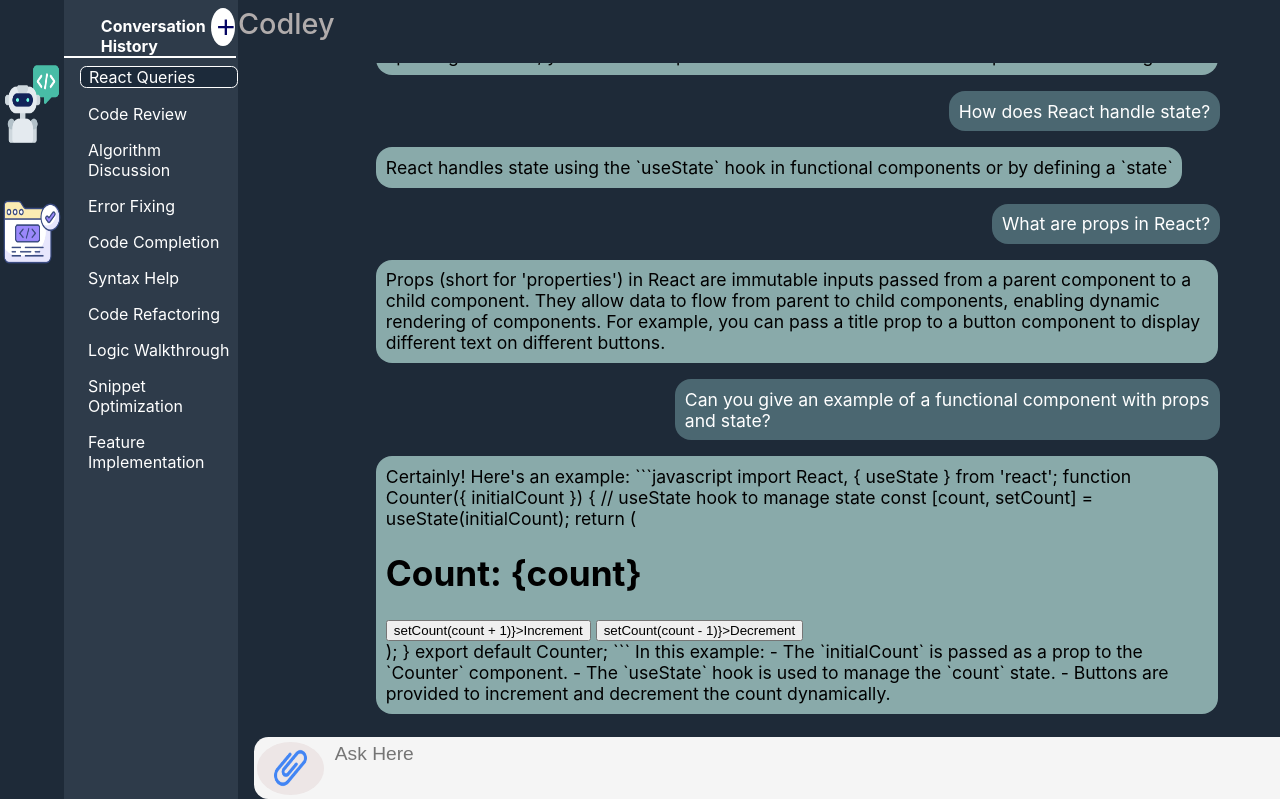
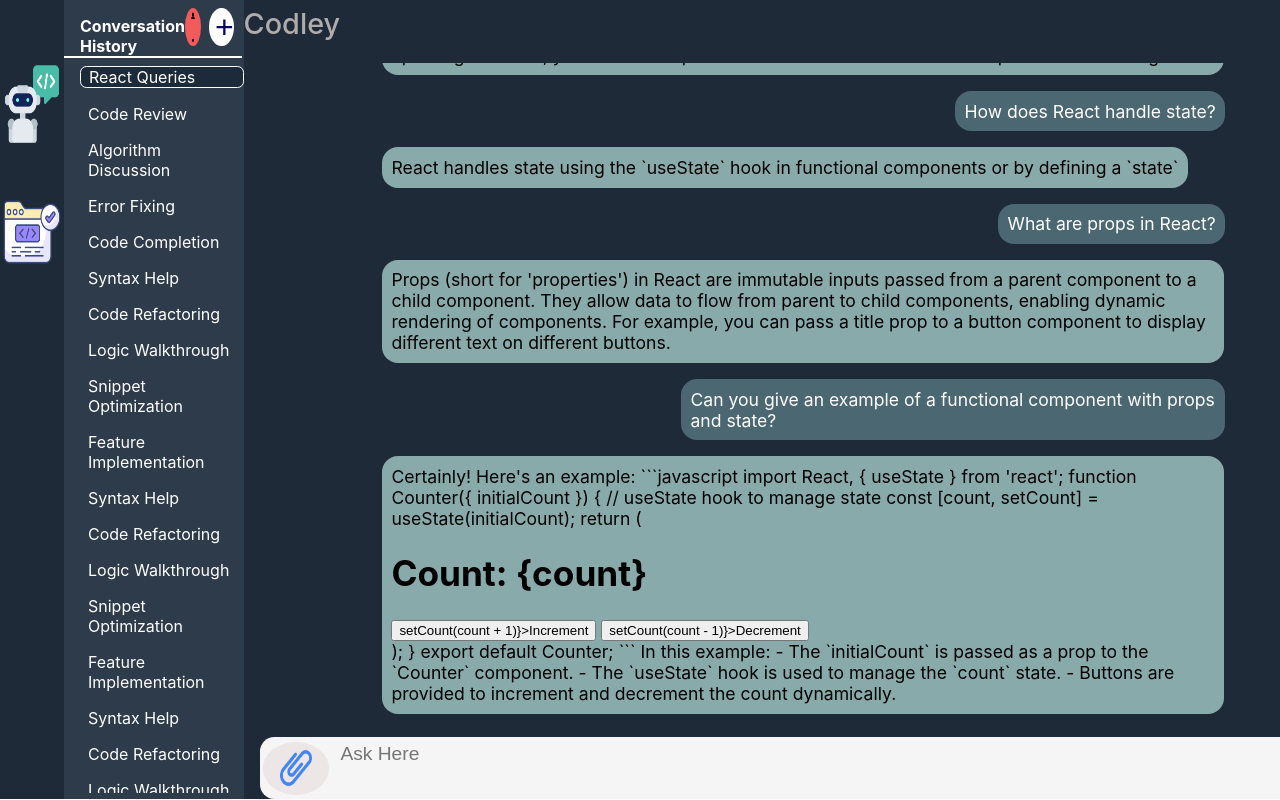
Before and after one commit to ShubhamSingh-04/coding-chatbot, a React (Create React App) app in the folder frontend/: page / in a window 1280 px wide. Shown: the top 800 px of the page. Built offline with nearby package versions, Linux system fonts and the light colour scheme.

Commit message:
context API, chatbot sidepanel

```diff
--- a/frontend/src/App.js
+++ b/frontend/src/App.js
@@ -14,12 +14,13 @@
 
 import SideNavbar from './components/side-navbar/SideNavbar';
 import ChatbotState from './context/chatbotContext/chatbotState';
+import ChatbotContext from './context/chatbotContext/ChatbotContext.js';
 
 
 
 function App() {
   return (
-    <>
+    <ChatbotContext.Provider>
       <Router>
 
         <div className='layout'>
@@ -45,7 +46,7 @@
         </div>
 
       </Router>
-    </>
+    </ChatbotContext.Provider>
   );
 }
 
--- a/frontend/src/components/chatbot-components/attach-file/Attachment.css
+++ b/frontend/src/components/chatbot-components/attach-file/Attachment.css
@@ -66,11 +66,12 @@
 }
 
 .git-hub-input input{
-    height: 80%;
+    height: 113%;
     width: 109%;
 
     outline: none;
     border: none;
+    border-radius: 1.5rem;
 }
 
 
--- a/frontend/src/components/chatbot-components/attach-file/Attachment.js
+++ b/frontend/src/components/chatbot-components/attach-file/Attachment.js
@@ -1,7 +1,9 @@
-import React, { useState } from 'react';
+import React, { useContext, useState } from 'react';
 import './Attachment.css'
+import ChatbotContext from '../../../context/chatbotContext/ChatbotContext';
 
-export default function Attachment({displayAttachment, setDisplayAttachment}) {
+export default function Attachment() {
+  const {displayAttachment, setDisplayAttachment} = useContext(ChatbotContext);
   const [activeInput, setActiveInput] = useState("file");
   const [gitLink, setGitLink] = useState(null);
   const [file, setFile] = useState(null);
@@ -41,7 +43,7 @@
             </div>
             :
             <div className='git-hub-input'>
-              <input type="text" placeholder='https//:github.com/user'/>
+              <input type="text" placeholder='https://github.com/username/repository/'/>
             </div>
           }
           <button className='submit-button' onClick={handleSubmit} > {`${activeInput ==="file"? "Upload File":"Fetch Code"}`}</button>
--- a/frontend/src/components/chatbot-components/chatbot-side-panel/chatbot-side-panel.css
+++ b/frontend/src/components/chatbot-components/chatbot-side-panel/chatbot-side-panel.css
@@ -24,33 +24,53 @@
     color: white;
     font-weight: bold;
 
-    margin-left: 2.3rem;
+    margin-left: 1rem;
 }
 
-.new-chat-button{
+.side-bar-action-btn{
     height: 68%;
     width: 14%;
 
-    margin: 0.5rem 0.1rem 0 0;
+    margin: 0.5rem 0.5rem 0 0;
 
-    /* border: 2px solid white; */
-    background-color: white;
-    border-radius: 50%;
-    color: rgb(5, 5, 99);
-    font-size: 2rem;
 
     outline: none;
     border: none;
 
+    border-radius: 50%;
+}
+
+.delete-button{
+    background-color: rgb(242, 91, 91);
+}
+
+.delete-button:hover{
+    background-color: rgb(192, 76, 76);
+}
+
+.delete-button-icon{
+    height: 100%;
+    width: 100%;
+}
+
+.new-chat-button{
+    /* border: 2px solid white; */
+    background-color: white;
+    color: rgb(5, 5, 99);
+    font-size: 2rem;
+
     box-sizing: border-box;
     align-self:self-start;
+}
 
+.side-bar-action-btn:hover{
+    cursor: pointer;
 }
 
 .new-chat-button:hover{
-    cursor: pointer;
     background-color: rgb(190, 183, 176);
 }
+
 
 .new-chat-button img{
     width: 100%;
@@ -58,11 +78,14 @@
 }
 
 .history-list{
+    /* border: 2px solid red; */
+    height: 92%;
     margin-left: 1rem;
     display: flex;
     flex-direction: column;
 
     color: white;
+    overflow-y: scroll;
 }
 
 .history-list-item{
@@ -88,3 +111,14 @@
 .current_conversation:hover{
    color: white;
 }
+
+::-webkit-scrollbar {
+    width: 12px; /* Width of the scrollbar */
+    height: 12px; /* Height of the horizontal scrollbar */
+  }
+
+  /* Customize the scrollbar thumb (the draggable part) */
+  ::-webkit-scrollbar-thumb {
+    background-color: #888; /* Color of the thumb */
+    border-radius: 10px; /* Roundness of the thumb */
+  }
--- a/frontend/src/components/chatbot-components/chatbot-side-panel/chatbot-side-panel.js
+++ b/frontend/src/components/chatbot-components/chatbot-side-panel/chatbot-side-panel.js
@@ -1,9 +1,11 @@
-import React, { useState } from 'react'
+import React, { useState, useContext } from 'react'
 import './chatbot-side-panel.css';
+import ChatbotContext from '../../../context/chatbotContext/ChatbotContext';
 
 export default function ChatBotSidePanel() {
 
   const [current_conversation, setCurrentConversation] = useState(0);
+  const {setDisplayAttachment} = useContext(ChatbotContext);
 
   const historyList = [
        "React Queries",
@@ -15,10 +17,26 @@
         "Code Refactoring",
         "Logic Walkthrough",
         "Snippet Optimization",
+        "Feature Implementation",
+        "Syntax Help",
+        "Code Refactoring",
+        "Logic Walkthrough",
+        "Snippet Optimization",
+        "Feature Implementation",
+        "Syntax Help",
+        "Code Refactoring",
+        "Logic Walkthrough",
+        "Snippet Optimization",
+        "Feature Implementation",
+        "Syntax Help",
+        "Code Refactoring",
+        "Logic Walkthrough",
+        "Snippet Optimization",
         "Feature Implementation"
   ];
 
   const handelCurrentConversation = (index)=>{
+    setDisplayAttachment(0);
     setCurrentConversation(index);
   }
 
@@ -27,7 +45,11 @@
       <div className="side-panel-action-buttons">
         <p className='history-header-title'>Conversation History</p>
 
-        <button className='new-chat-button'>
+        <button className='delete-button side-bar-action-btn'>
+          <img className='delete-button-icon' src="/delete.png" alt="" />
+        </button>
+
+        <button className='new-chat-button side-bar-action-btn'>
           +
         </button>
       </div>
--- a/frontend/src/components/chatbot-components/chatinput/ChatInput.js
+++ b/frontend/src/components/chatbot-components/chatinput/ChatInput.js
@@ -1,14 +1,17 @@
 import React from 'react';
-import { useState, useRef } from 'react';
+import { useState, useRef, useContext } from 'react';
 import DOMPurify from "dompurify";
+import {Attachment} from "../../chatbot-components";
+import './ChatInput.css';
+import ChatbotContext from '../../../context/chatbotContext/ChatbotContext';
 
-import {Attachment} from "../../chatbot-components";
 
-import './ChatInput.css';
 
 export default function ChatInput({ setMessages }) {
 
+  const {displayAttachment, setDisplayAttachment} = useContext(ChatbotContext);
  const inputBoxRef = useRef(null);
+ const [inputMessage, setInputMessage] = useState("");
 
   const handleInputChange = (event) => {
     setInputMessage(event.target.value);
@@ -41,13 +44,9 @@
   const handelAttachmentDisplay = (e) =>{
     setDisplayAttachment(displayAttachment?0:1);
   }
-
-  const [inputMessage, setInputMessage] = useState("");
-  const [displayAttachment, setDisplayAttachment] = useState(0);
-
   return (
     <div className='inputArea'>
-      {displayAttachment? <Attachment displayAttachment = {displayAttachment} setDisplayAttachment = {setDisplayAttachment}/>: null}
+      {displayAttachment? <Attachment />: null}
 
       <button className='attachIcon-btn' onClick={handelAttachmentDisplay}>
         <img className="linkIcon inputIcon" src={`${process.env.PUBLIC_URL}/attach-file.png`} alt=""/>
--- a/frontend/src/context/chatbotContext/chatbotState.js
+++ b/frontend/src/context/chatbotContext/chatbotState.js
@@ -1,12 +1,12 @@
+import { useState } from "react";
 import ChatbotContext from "./ChatbotContext";
 
 const ChatbotState = (props)=>{
-    const state = {
-        "name": "Shubham",
-        "class":"5b"
-    }
+
+    const [displayAttachment, setDisplayAttachment] = useState(0);
+
     return (
-        <ChatbotContext.Provider value={state}>
+        <ChatbotContext.Provider value={{displayAttachment, setDisplayAttachment}}>
             {props.children}
         </ChatbotContext.Provider>
     )
```
Also changed, not shown: frontend/public/delete.png (added).
